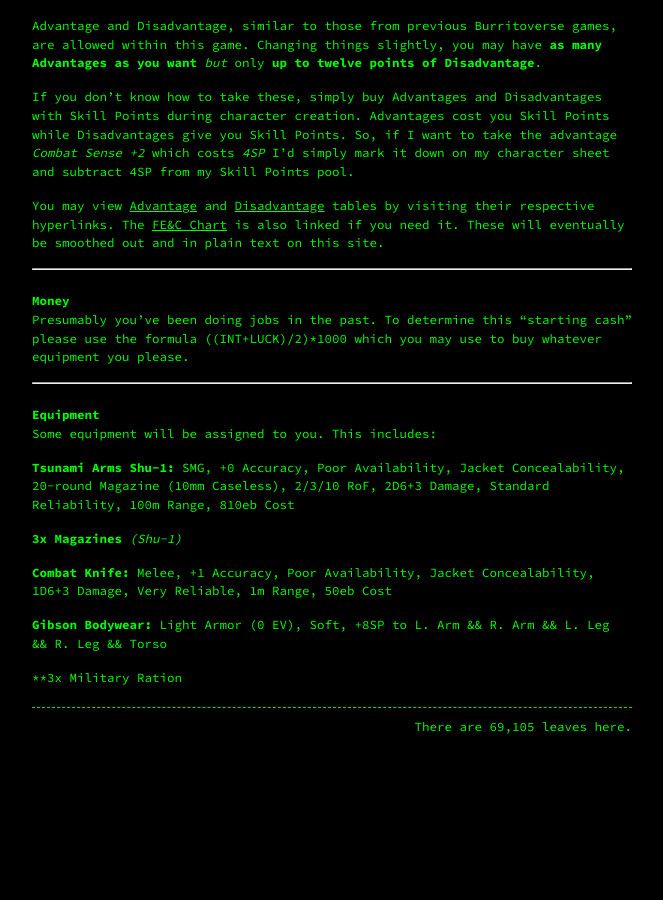
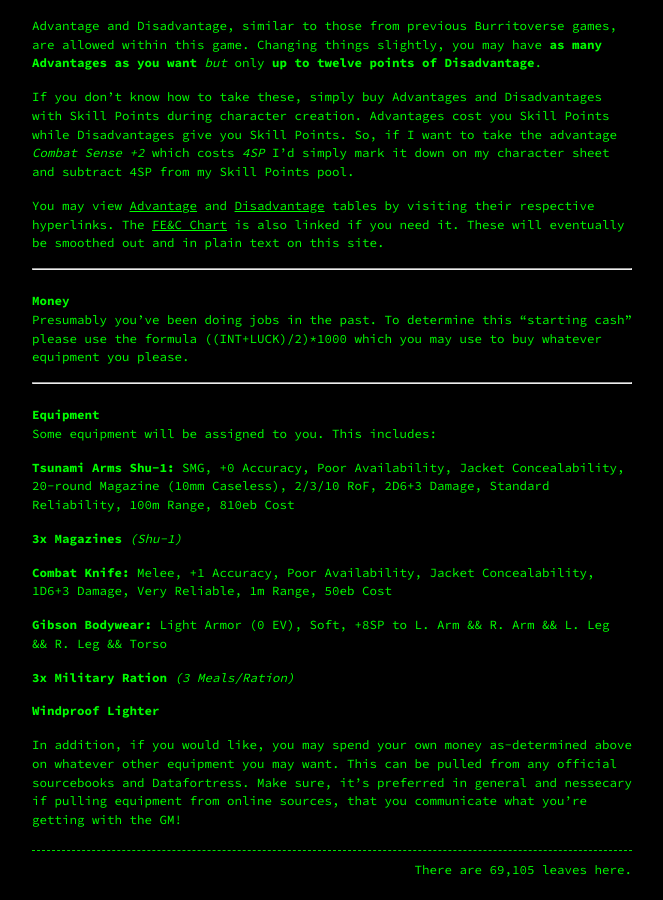
Before and after one commit to Terwilliger69105/69105.github.io, a Jekyll site: the page built from _pages/burritoverse/charactercreation.md, in a window 1280 px wide and 900 px high, scrolled down 1329 px. Shown: the whole window, without its empty margins (308-971 px from the left). Built offline with Jekyll 4.4.1, drawn with Linux system fonts in a browser that asks for light colours; our own code applies the rules of GitHub Pages for plain Markdown files; before the commit the page ends 2086 px from its top, so only the background shows below that.

Commit message:
Update charactercreation.md

```diff
--- a/_pages/burritoverse/charactercreation.md
+++ b/_pages/burritoverse/charactercreation.md
@@ -82,4 +82,8 @@ Some equipment will be assigned to you. This includes:
 
 **Gibson Bodywear:** Light Armor (0 EV), Soft, +8SP to L. Arm && R. Arm && L. Leg && R. Leg && Torso
 
-**3x Military Ration
+**3x Military Ration** *(3 Meals/Ration)*
+
+**Windproof Lighter**
+
+In addition, if you would like, you may spend your own money as-determined above on whatever other equipment you may want. This can be pulled from any official sourcebooks and Datafortress. Make sure, it's preferred in general and nessecary if pulling equipment from online sources, that you communicate what you're getting with the GM!
```
